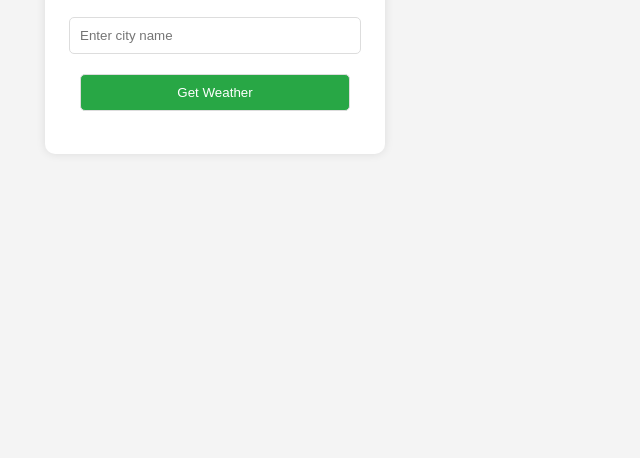
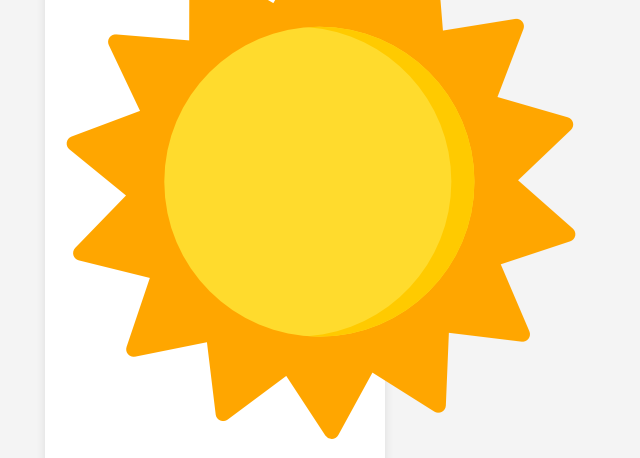
Before and after one commit to Tephdy/Weather-App, a plain HTML site: page index.html in a window 1280 px wide. Shown: the part 143-601 px from the top of the page, without its empty margins (425-1065 px from the left). Drawn offline with Linux system fonts and the light colour scheme.

Commit message:
Update index.html

```diff
--- a/index.html
+++ b/index.html
@@ -4,10 +4,12 @@
     <meta charset="UTF-8">
     <meta name="viewport" content="width=device-width, initial-scale=1.0">
     <title>Weather App</title>
+    <link rel="icon" type="image/x-icon" href="img/sunny.png">
     <link rel="stylesheet" href="css/style.css">
 </head>
 <body>
     <div class="container">
+        <img src="img/sunny.png" alt="Weather Icon" class="responsive-img">
         <h1>Weather App</h1>
         <input type="text" id="city" placeholder="Enter city name">
         <button onclick="getWeather()">Get Weather</button>
```
